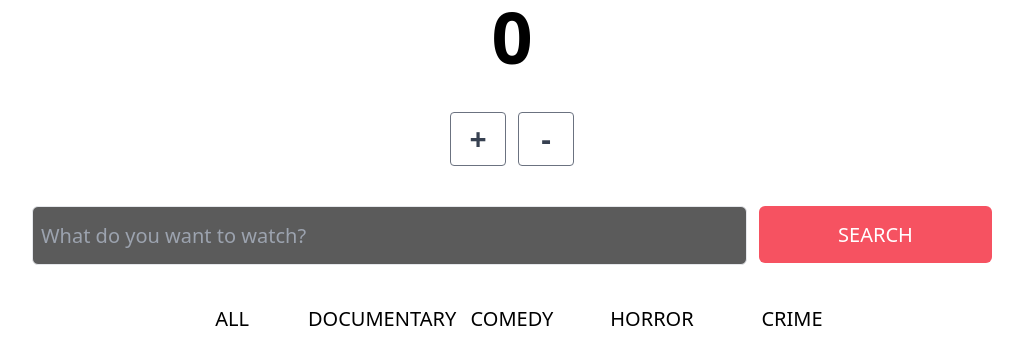
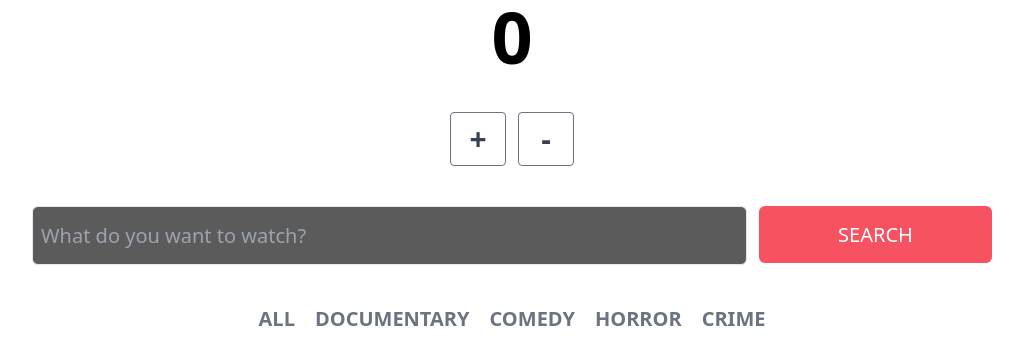
Before and after one commit to postoronnii/movie-app, a React (Vite) app: page / in a window 1280 px wide. Shown: the top 364 px of the page, without its empty margins (128-1151 px from the left). Built offline with nearby package versions, Linux system fonts and the light colour scheme.

Commit message:
Font updated

```diff
--- a/src/components/Genre.jsx
+++ b/src/components/Genre.jsx
@@ -1,14 +1,14 @@
 export default function Genre({ genres, selectedGenre, onSelect }) {
   return (
     <div>
-      <div className="flex flex-wrap gap-3 items-center justify-between max-w-7xl m-auto text-xl">
+      <div className="flex flex-wrap items-center justify-between max-w-7xl gap-5 m-auto text-xl text-gray-500 font-bold">
         {genres.map((genre, index) => {
           return (
             <button
               key={index}
-              className={`w-32 ${
-                selectedGenre === index ? 'font-bold' : 'font-normal'
-              }`}
+              className={`${
+                selectedGenre === index ? 'text-black' : 'text-gray-500'
+              } `}
               onClick={() => onSelect(index)}
             >
               {genre.toUpperCase()}
```
